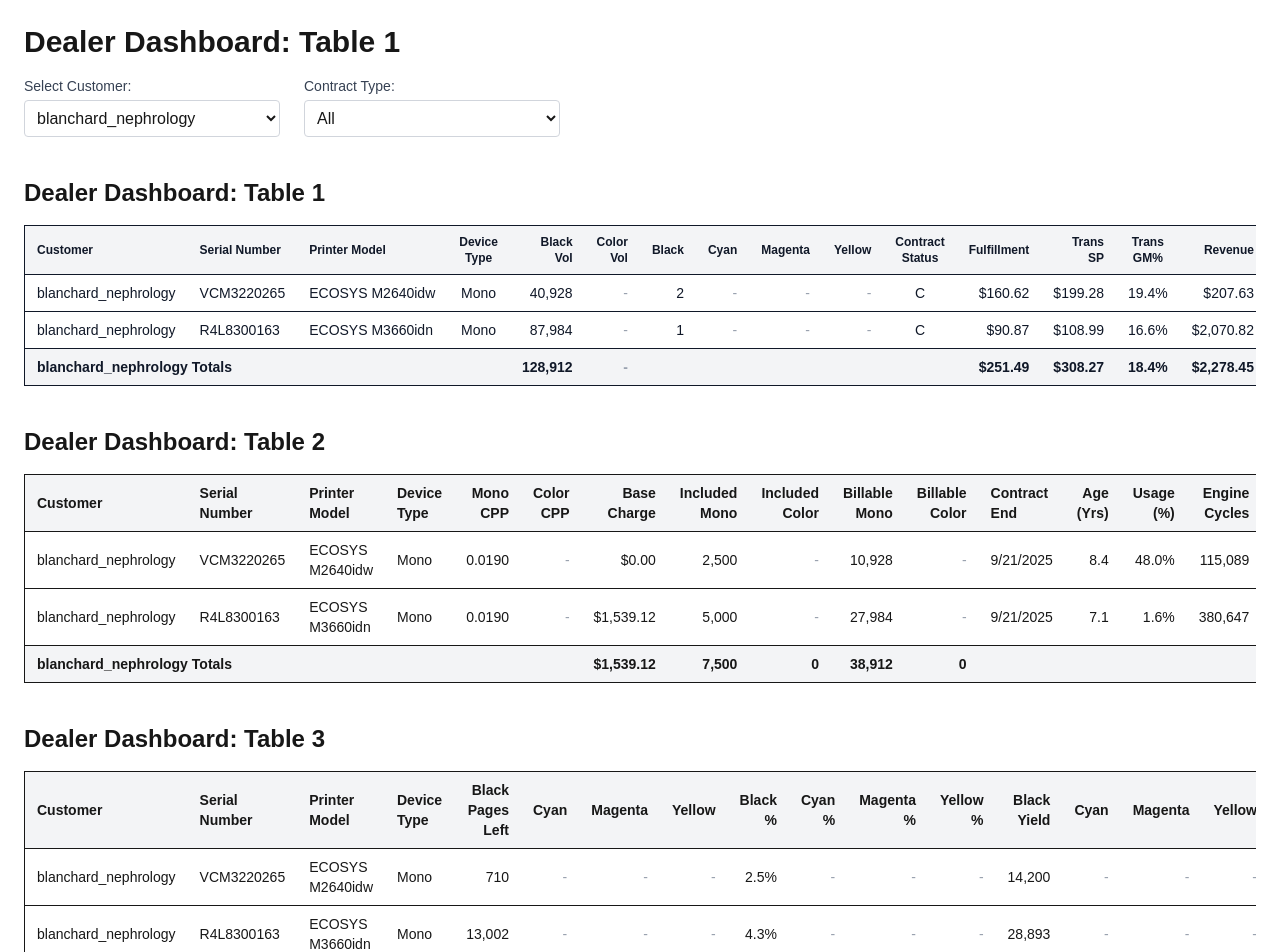
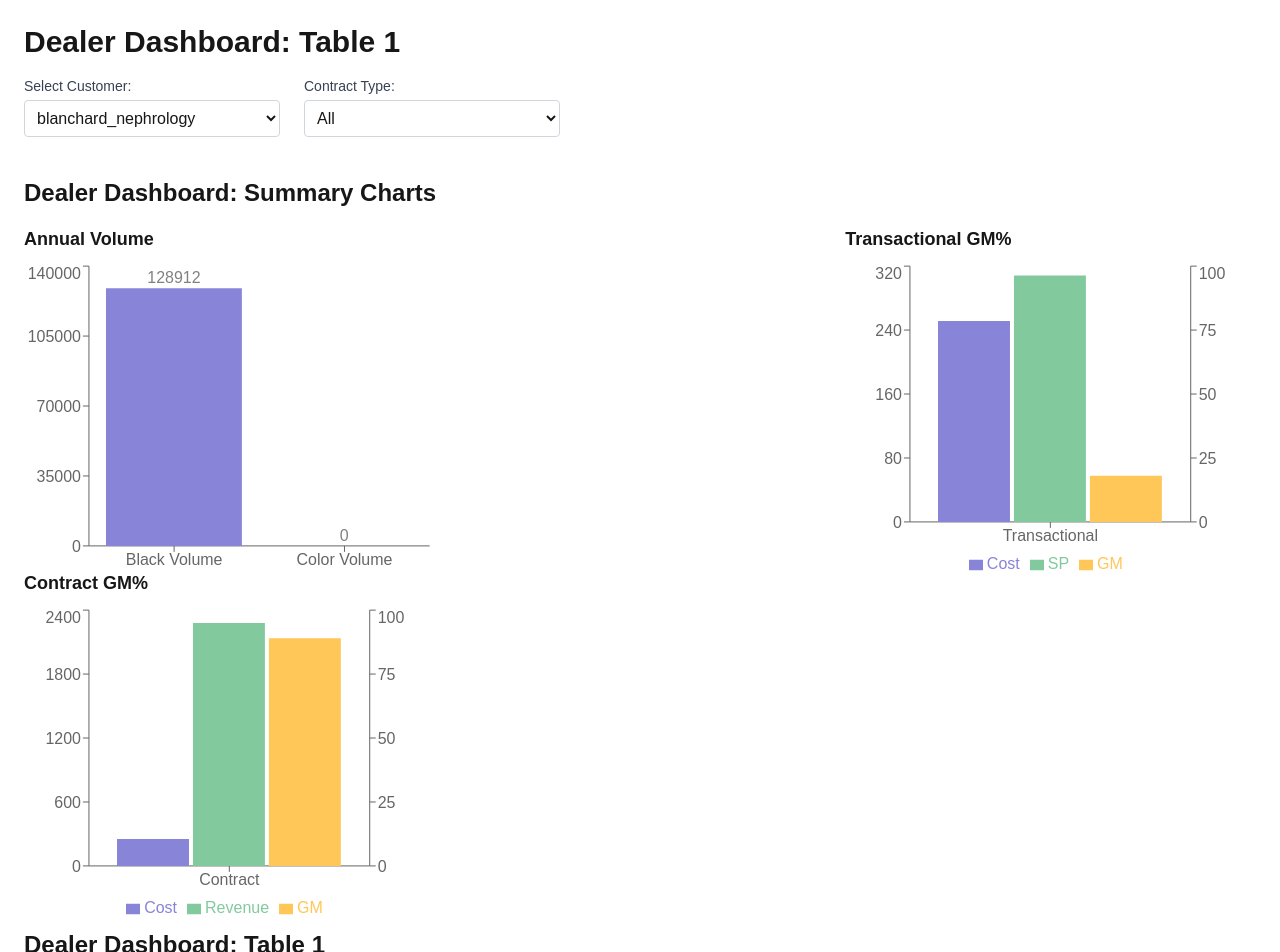
Before and after one commit to ElliottIan397/dealer-dashboard, a Next.js app: page / in a window 1280 px wide. Shown: the top 952 px of the page. Built offline with nearby package versions, Linux system fonts and the light colour scheme.

Commit message:
Deploy Chart Block Rev 1

```diff
--- /dev/null
+++ b/app/ChartBlock.tsx
@@ -0,0 +1,107 @@
+"use client";
+
+import React from "react";
+import {
+  BarChart,
+  Bar,
+  XAxis,
+  YAxis,
+  Tooltip,
+  Legend,
+  ResponsiveContainer,
+  LabelList,
+} from "recharts";
+
+import type { McarpRow } from "./types";
+
+type Props = {
+  filtered: McarpRow[];
+};
+
+export default function ChartBlock({ filtered }: Props) {
+  const total = (arr: number[]) => arr.reduce((sum, v) => sum + (v || 0), 0);
+
+  const blackVol = total(filtered.map((r) => r.Black_Annual_Volume));
+  const colorVol = total(filtered.map((r) => r.Color_Annual_Volume));
+
+  const transactionalSP = total(filtered.map((r) => r.Twelve_Month_Transactional_SP));
+  const transactionalCost = total(filtered.map((r) => r.Twelve_Month_Fulfillment_Cost));
+  const transactionalGM = transactionalSP > 0 ? ((transactionalSP - transactionalCost) / transactionalSP) * 100 : 0;
+
+  const contractRevenue = total(filtered.map((r) => r.Contract_Total_Revenue));
+  const contractCost = total(filtered.map((r) => r.Twelve_Month_Fulfillment_Cost));
+  const contractGM = contractRevenue > 0 ? ((contractRevenue - contractCost) / contractRevenue) * 100 : 0;
+
+  const chart1Data = [
+    { type: "Black Volume", value: blackVol },
+    { type: "Color Volume", value: colorVol },
+  ];
+
+  const chart2Data = [
+    {
+      label: "Transactional",
+      Cost: transactionalCost,
+      SP: transactionalSP,
+      GM: parseFloat(transactionalGM.toFixed(0)),
+    },
+  ];
+
+  const chart3Data = [
+    {
+      label: "Contract",
+      Cost: contractCost,
+      Revenue: contractRevenue,
+      GM: parseFloat(contractGM.toFixed(0)),
+    },
+  ];
+
+  return (
+    <div className="flex flex-wrap gap-6 justify-between w-full">
+      <div className="w-full md:w-1/3 h-80">
+        <h3 className="text-lg font-semibold mb-2">Annual Volume</h3>
+        <ResponsiveContainer width="100%" height="100%">
+          <BarChart data={chart1Data}>
+            <XAxis dataKey="type" />
+            <YAxis />
+            <Tooltip />
+            <Bar dataKey="value" fill="#8884d8">
+              <LabelList dataKey="value" position="top" />
+            </Bar>
+          </BarChart>
+        </ResponsiveContainer>
+      </div>
+
+      <div className="w-full md:w-1/3 h-80">
+        <h3 className="text-lg font-semibold mb-2">Transactional GM%</h3>
+        <ResponsiveContainer width="100%" height="100%">
+          <BarChart data={chart2Data}>
+            <XAxis dataKey="label" />
+            <YAxis yAxisId="left" />
+            <YAxis yAxisId="right" orientation="right" domain={[0, 100]} />
+            <Tooltip />
+            <Legend />
+            <Bar yAxisId="left" dataKey="Cost" fill="#8884d8" />
+            <Bar yAxisId="left" dataKey="SP" fill="#82ca9d" />
+            <Bar yAxisId="right" dataKey="GM" fill="#ffc658" />
+          </BarChart>
+        </ResponsiveContainer>
+      </div>
+
+      <div className="w-full md:w-1/3 h-80">
+        <h3 className="text-lg font-semibold mb-2">Contract GM%</h3>
+        <ResponsiveContainer width="100%" height="100%">
+          <BarChart data={chart3Data}>
+            <XAxis dataKey="label" />
+            <YAxis yAxisId="left" />
+            <YAxis yAxisId="right" orientation="right" domain={[0, 100]} />
+            <Tooltip />
+            <Legend />
+            <Bar yAxisId="left" dataKey="Cost" fill="#8884d8" />
+            <Bar yAxisId="left" dataKey="Revenue" fill="#82ca9d" />
+            <Bar yAxisId="right" dataKey="GM" fill="#ffc658" />
+          </BarChart>
+        </ResponsiveContainer>
+      </div>
+    </div>
+  );
+}
--- a/app/DealerDashboard.tsx
+++ b/app/DealerDashboard.tsx
@@ -1,6 +1,7 @@
 "use client";
 
 import React from "react";
+import ChartBlock from "./ChartBlock";
 import Table1 from "./Table1";
 import Table2 from "./Table2";
 import Table3 from "./Table3";
@@ -31,7 +32,7 @@ export default function DealerDashboard() {
     Yellow_Full_Cartridges_Required_365d: row["Yellow_Full_Cartridges_Required_365d"],
     Contract_Status: row.Contract_Status,
     Twelve_Month_Fulfillment_Cost: row.Twelve_Month_Fulfillment_Cost,
-Twelve_Month_Transactional_SP: row.Twelve_Month_Transactional_SP,
+    Twelve_Month_Transactional_SP: row.Twelve_Month_Transactional_SP,
     Contract_Total_Revenue: row.Contract_Total_Revenue,
     Transactional_GM_Percent: row["Transactional_GM%"],
     Contract_GM_Percent: row["Contract_GM%"],
@@ -147,9 +148,15 @@ Twelve_Month_Transactional_SP: row.Twelve_Month_Transactional_SP,
         </div>
       </div>
       <div className="mt-10">
+        <h2 className="text-2xl font-bold mb-4">Dealer Dashboard: Summary Charts</h2>
+        <ChartBlock filtered={filtered} />
+      </div>
+
+      <div className="mt-10">
         <h2 className="text-2xl font-bold mb-4">Dealer Dashboard: Table 1</h2>
         <Table1 filtered={table1Data as any[]} />
       </div>
+
       <div className="mt-10">
         <h2 className="text-2xl font-bold mb-4">Dealer Dashboard: Table 2</h2>
         <Table2 filtered={table2Data} />
--- a/package.json
+++ b/package.json
@@ -3,13 +3,13 @@
   "version": "0.1.0",
   "private": true,
   "scripts": {
-    "dev": "next dev --turbopack",
+    "dev": "next dev",
     "build": "next build",
     "start": "next start",
     "lint": "next lint"
   },
   "dependencies": {
-    "next": "15.3.3",
+    "next": "^15.3.3",
     "react": "^19.0.0",
     "react-dom": "^19.0.0",
     "recharts": "^2.15.3"
```
Also changed, not shown: 1 other file (tests, documents, lock files or other folders).
